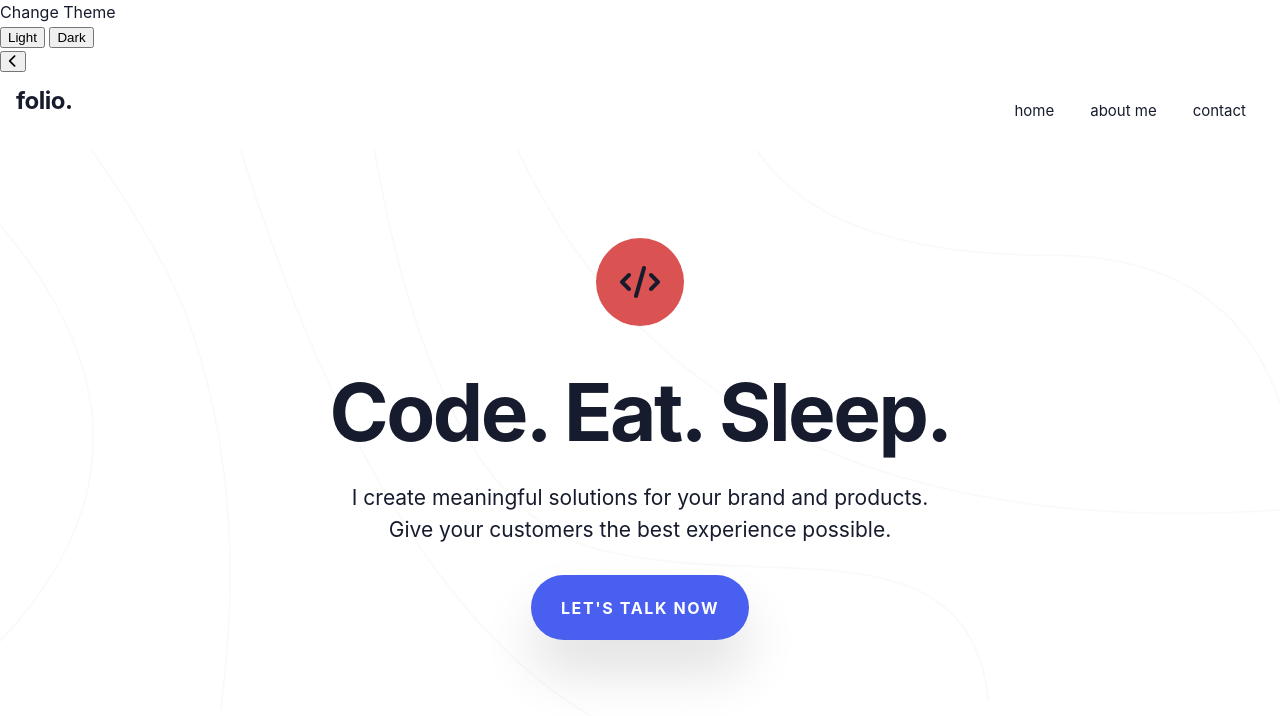
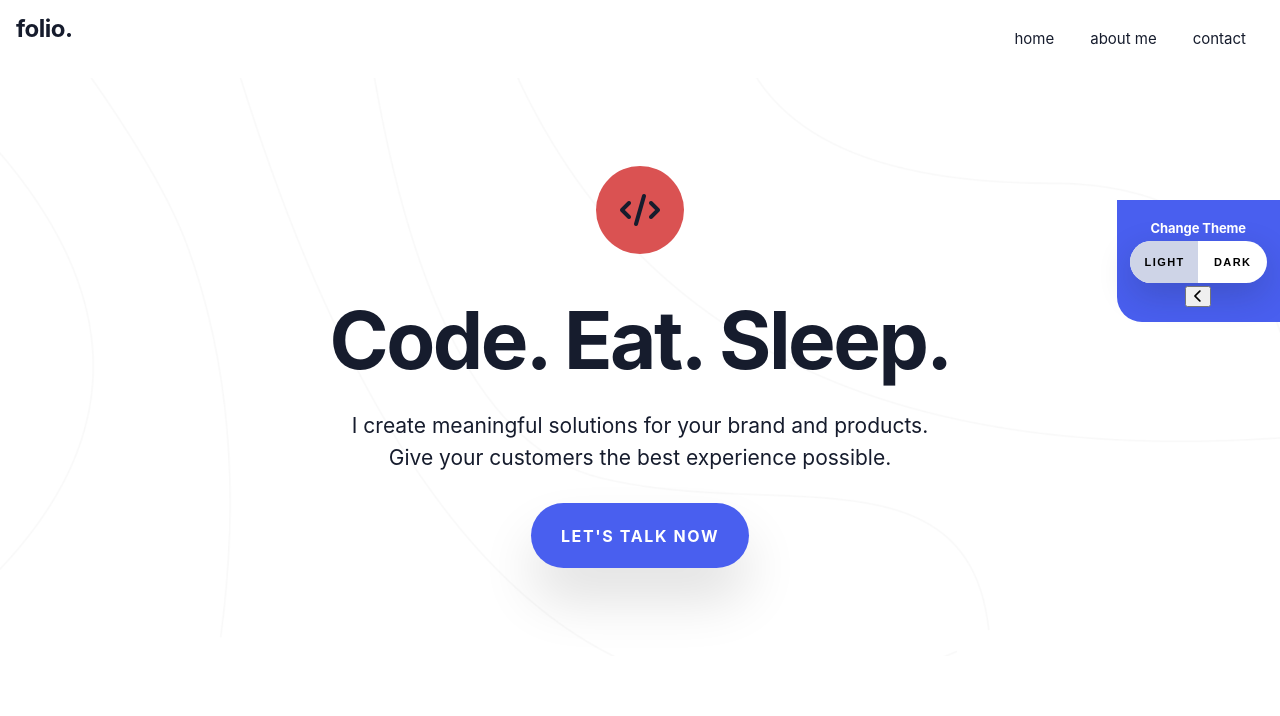
Before and after one commit to LilyBarr09/JS-Website, a plain HTML site: page index.html in a window 1280 px wide. Drawn offline with Linux system fonts and the light colour scheme.

Commit message:
Finished Theme Panel-CSS

```diff
--- a/CSS/styles.css
+++ b/CSS/styles.css
@@ -1,3 +1,61 @@
+.theme-panel {
+	position: fixed;
+	right: 0;
+	top: 25%;
+	z-index: 100;
+	transition: 0.4s;
+	transform: translateX(100%);
+}
+
+.theme-body {
+	background-color: #495fef;
+	border: transparent;
+	max-width: 185px;
+	padding: 15px 13px;
+	text-align: center;
+	border-bottom-left-radius: 25px;
+	position: relative;
+}
+
+.theme-body > span {
+	color: white;
+	font-size: 13px;
+	font-weight: 700;
+	letter-spacing: -0.09px;
+	line-height: 26px;
+	padding-bottom: 8px;
+}
+
+.theme-body .btn-group {
+	box-shadow: 0 12px 34px rgb(22 28 45 / 20%);
+	border-radius: 33px;
+	background-color: white;
+	overflow: hidden;
+	display: flex;
+	max-width: 153px;
+}
+
+.theme-body .btn-group .switcher-btn {
+	background: transparent;
+	border: none;
+	width: 50%;
+	font-size: 11px;
+	font-weight: 700;
+	height: 42px;
+	padding-left: 15px;
+	padding-right: 15px;
+	letter-spacing: 1.4px;
+	text-transform: uppercase;
+}
+
+.theme-body .btn-group .switcher-btn.active {
+	background-color: #ced4e7;
+}
+
+.theme-panel.open {
+	transform: translateX(0);
+}
+
 .navbar {
 	display: flex;
 	flex-flow: row nowrap;
--- a/index.html
+++ b/index.html
@@ -17,12 +17,12 @@
 
 </head>
 <body>
-	<div class="theme-panel">
+	<div class="theme-panel open">
 		<div class="theme-body">
 			<span>Change Theme</span>
 			<div class="btn-group">
-				<button>Light</button>
-				<button>Dark</button>
+				<button class="switcher-btn active">Light</button>
+				<button class="switcher-btn">Dark</button>
 			</div>
 			<button>
 				<i class="fas fa-chevron-left"></i>
```
